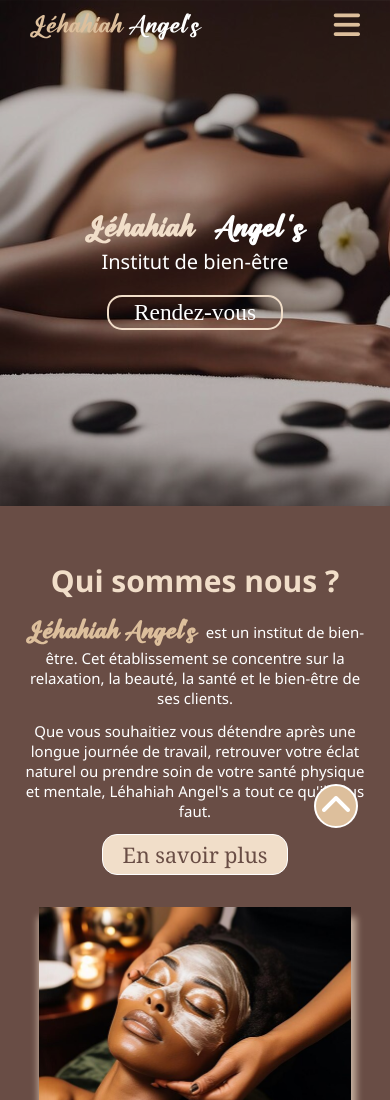
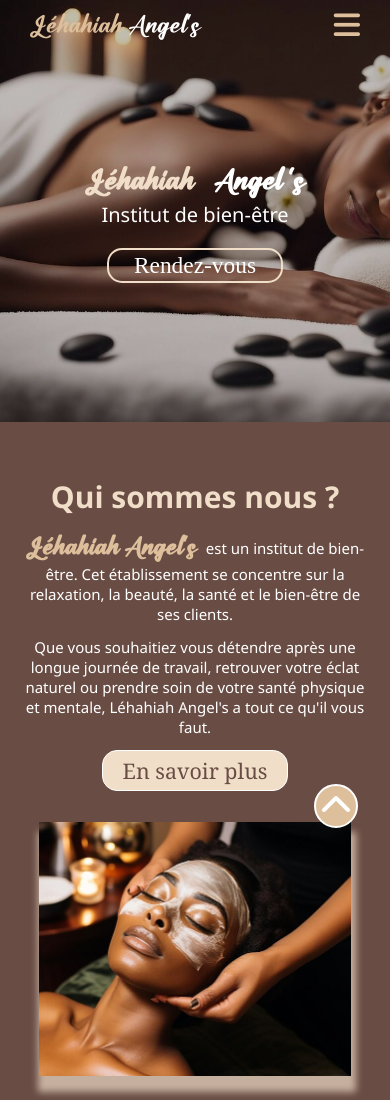
Before and after one commit to lehahiah-angels/lehahiah-angels.github.io, a plain HTML site: page index.html in a window 390 px wide. Shown: the top 1100 px of the page. Drawn offline with nearby package versions, Linux system fonts and the light colour scheme; files whose address does not match are found by name.

Commit message:
Dépot 007 ARRANGEMENT DE LA PAGE ACCEUIL

```diff
--- a/css/Style.responsive.css
+++ b/css/Style.responsive.css
@@ -115,7 +115,7 @@
     /*!=======*HEADER========*/
     .header {
         background-color: aliceblue;
-        height: 60vh;
+        height: 50vh;
     }
 
     nav {
@@ -123,7 +123,7 @@
         height: 50px;
         padding: 0;
         margin: auto;
-        position: fixed;
+        position:relative;
     }
 
     #logo a {
@@ -133,7 +133,6 @@
 
     .scroll {
         background-color: transparent;
-       position: fixed;
     }
 
     i.menu-hamburger {
```
